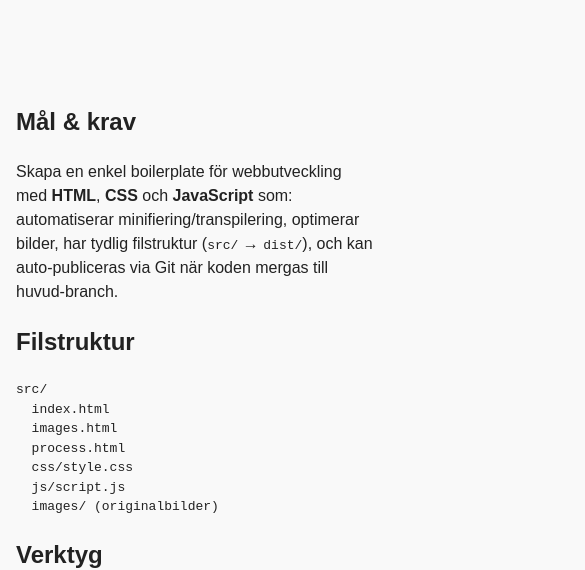
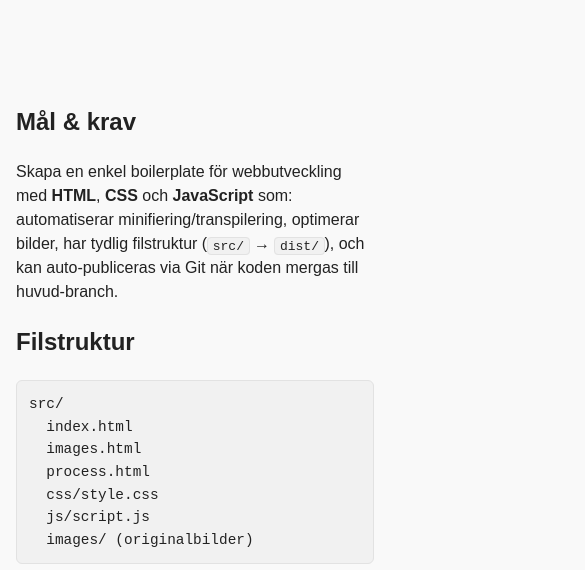
Before and after one commit to iShotHarambe123/boilerplate, a website built with Parcel: page src/process.html in a window 390 px wide. Shown: the part 293-863 px from the top of the page, 585 px wide, since content can reach past the window. Built offline with nearby package versions, Linux system fonts and the light colour scheme.

Commit message:
style(process): improve responsiveness of <pre> and <code> blocks in process.html

```diff
--- a/src/css/style.css
+++ b/src/css/style.css
@@ -200,3 +200,37 @@ section {
     border-radius: 4px;
     display: block;
 }
+
+/* <PRE> <CODE> RESPONSIVE STYLES */
+pre {
+    max-width: 100%;
+    overflow: auto;
+    white-space: pre-wrap;
+    word-break: break-word;
+    overflow-wrap: anywhere;
+    -webkit-overflow-scrolling: touch;
+
+    background: #f1f1f1;
+    border: 1px solid #e2e2e2;
+    border-radius: 6px;
+    padding: .75rem;
+    font-family: ui-monospace, SFMono-Regular, Menlo, Consolas, monospace;
+    font-size: .9rem;
+    tab-size: 2;
+}
+
+pre>code {
+    white-space: inherit;
+    word-break: inherit;
+    overflow-wrap: inherit;
+}
+
+p code,
+li code {
+    white-space: normal;
+    word-break: break-word;
+    background: #f1f1f1;
+    border: 1px solid #e2e2e2;
+    border-radius: 4px;
+    padding: .05em .35em;
+}
```
